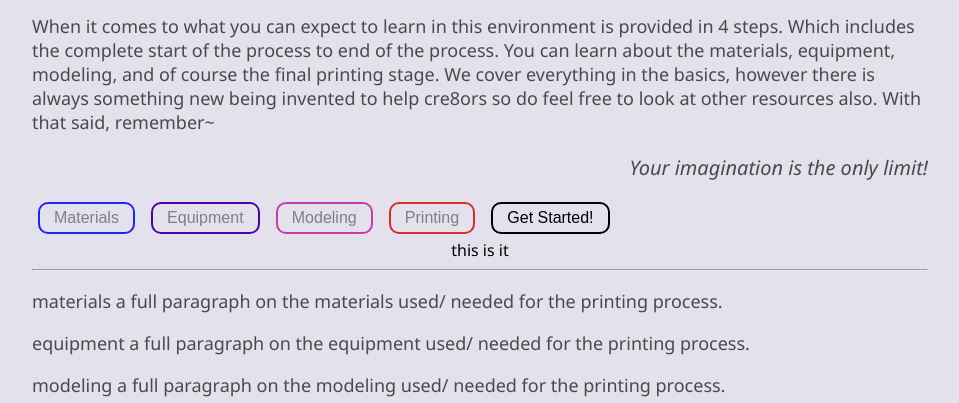
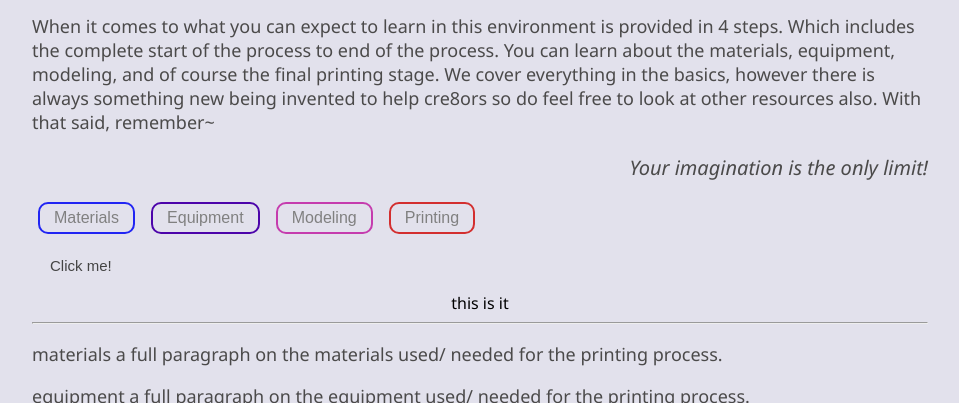
Before and after one commit to elvissierra/Cr8ion, a Django app: template base/templates/base/print.html in a window 1280 px wide. Shown: the part 397-800 px from the top of the page, without its empty margins (224-1183 px from the left). Run offline with Django 3.2, Linux system fonts and the light colour scheme; the template is opened without the code that fills it, so the values that code supplies are empty.

Commit message:
changeing base pg button design

```diff
--- a/base/templates/base/main.html
+++ b/base/templates/base/main.html
@@ -320,6 +320,31 @@
             background-color: transparent;
         }
 
+        .collapsible {
+            background-color: #eee;
+            color: #444;
+            cursor: pointer;
+            padding: 18px;
+            width: 100%;
+            border: none;
+            text-align: left;
+            outline: none;
+            font-size: 15px;
+        }
+
+        /* Add a background color to the button if it is clicked on (add the .active class with JS), and when you move the mouse over it (hover) */
+        .active, .collapsible:hover {
+            background-color: #ccc;
+        }
+
+        /* Style the collapsible content. Note: hidden by default */
+        .content {
+            padding: 0 18px;
+            display: none;
+            overflow: hidden;
+            background-color: #f1f1f1;
+        }
+
 
         .popup {
             position: relative;
--- a/base/templates/base/print.html
+++ b/base/templates/base/print.html
@@ -84,9 +84,11 @@
             </div>
         </button>
 
-        <button class="popup" style="background-color: transparent; border: none;"onclick="popin()">
-            <div class="btn getstarted" > Get Started!
+        <button type = "button" class="collapsible" style="background-color: transparent; border: none;">Click me!
         </button>
+        <div class="content" >
+            <p> info here...</p>
+        </div>
             <div id= 'demo'>this is it</div>
     </t-row>
     <div>
@@ -100,6 +102,7 @@
 </div>
 
 <script>
+
     function popupfunc(event) {
         const currentlyVisible = document.querySelector('.popup .show');
         if (currentlyVisible) {
@@ -107,6 +110,21 @@
         }
         var popup = event.currentTarget.querySelector('.popuptext');
         popup.classList.toggle("show");
+    }
+
+    var coll = document.getElementsByClassName("collapsible");
+    var i;
+
+    for (i  = 0; i < coll.length; i++) {
+        coll[i].addEventListener("click", function() {
+            this.classList.toggle("active");
+            var content = this.nextElementSibling;
+            if (content.style.display === "block") {
+                content.style.display = "none";
+            } else {
+                content.style.display = "block";
+            }
+        });
     }
 
 
```
